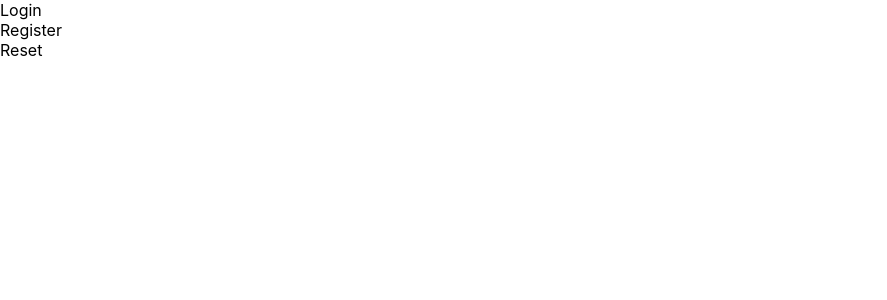
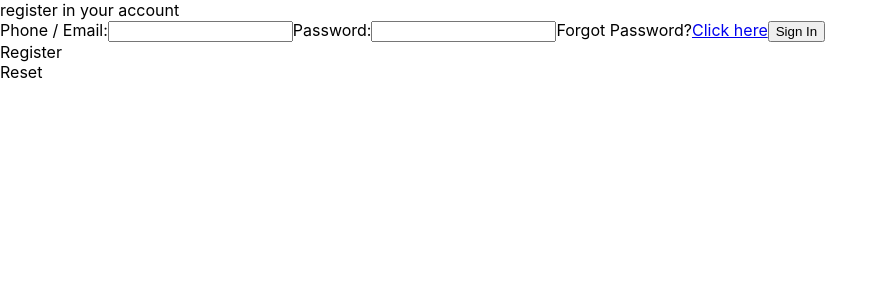
Before and after one commit to jayasurya36/Event-Proposal-App, a React (Create React App) app in the folder client/: page / in a window 1280 px wide. Shown: the top 300 px of the page, without its empty margins (0-887 px from the left). Built offline with nearby package versions, Linux system fonts and the light colour scheme.

Commit message:
updated login component

```diff
--- a/client/src/components/SigningComponents/Login.js
+++ b/client/src/components/SigningComponents/Login.js
@@ -1,9 +1,49 @@
-import React from 'react'
+import React, { useState } from 'react';
+
 
 function Login() {
+  const [email, setEmail] = useState('');
+  const[phoneNumber, setPhoneNumber] = useState('');
+  const [password, setPassword] = useState('');
+  const handleEmailChange = (e) => {
+    setEmail(e.target.value);
+  };
+  const handlePhoneNumber = (e) => {
+    setPhoneNumber(e.target.value);
+  };
+  const handlePasswordChange = (e) => {
+    setPassword(e.target.value);
+  };
+  const handleSubmit = (e) => {
+    e.preventDefault();
+    // Handle form submission, e.g., make an API call to create a new user
+  };
+
   return (
-    <div>Login</div>
+    <div>
+      <div>register in your account</div>
+      <form onSubmit={handleSubmit} className='content'>
+
+          Phone / Email:
+          <input type="email" value={email} onChange={handleEmailChange} />
+
+
+          Password:
+          <input
+            type="password"
+            value={password}
+            onChange={handlePasswordChange}
+          />
+
+
+          Forgot Password?
+          <a href="/forgot-password">Click here</a>
+
+        <button type="submit">Sign In</button>
+      </form>
+    </div>
+
   )
 }
 
-export default Login
+export default Login;
```
Also changed, not shown: 1 other file (tests, documents, lock files or other folders).
